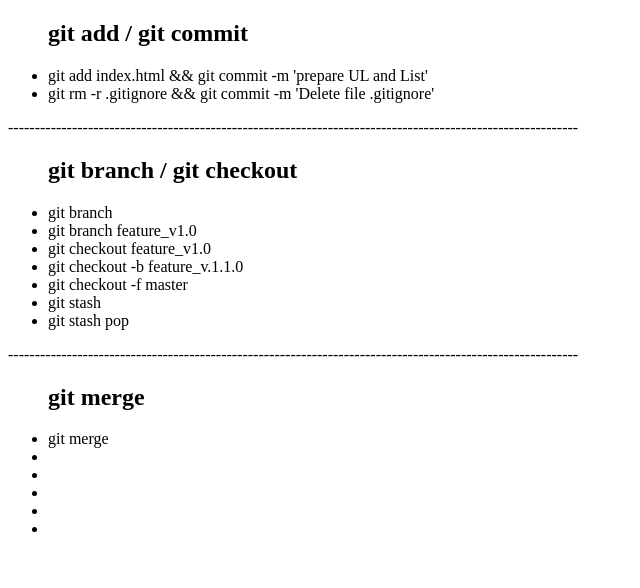
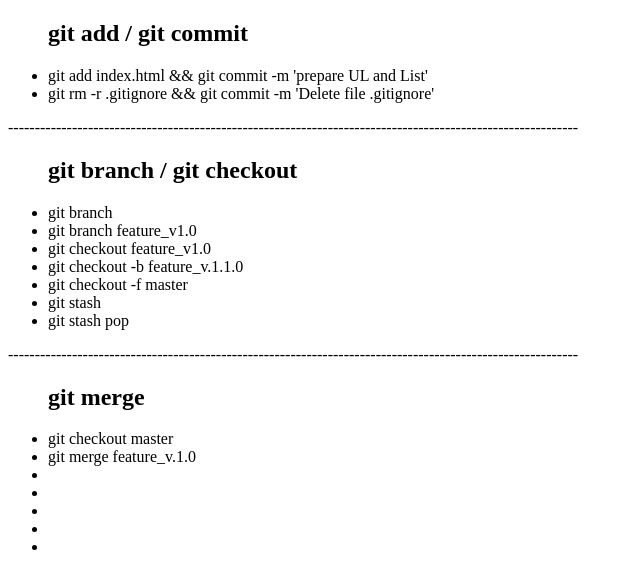
Before and after one commit to khozhainov-aleksandr/test_git_project, a plain HTML site: page index.html in a window 1280 px wide. Shown: the whole page, without its empty margins (0-640 px from the left). Drawn offline with Linux system fonts and the light colour scheme.

Commit message:
- update information for git merge

```diff
--- a/index.html
+++ b/index.html
@@ -53,7 +53,9 @@
     <h2>git merge</h2>
 
     <!-- Сначала надо переключится на ту ветку в которую будут добавляться изменения -->
-    <li>git merge</li>
+    <!-- Обедняет ветку feature_v.1.0 в ветку master (там где нахожусь) -->
+    <li>git checkout master</li>
+    <li>git merge feature_v.1.0</li>
 
     <!--  -->
     <li></li>
```
